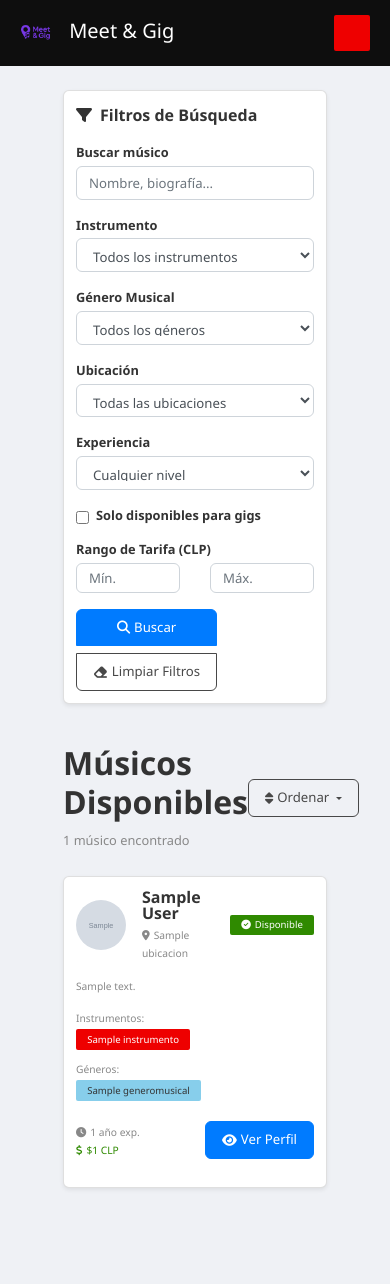
After one commit to pipejarad/meetandgig, a Django app: page /buscar/ in a window 390 px wide. The commit adds this page. Run offline with Django 4.2, Linux system fonts and the light colour scheme; tables that the repository leaves empty hold one stand-in row (values such as "Sample post"); grey boxes marked "Sample" are stand-in pictures; some libraries are stand-ins or nearby versions.

Commit message:
feat: implementar búsqueda y listado completo de portafolios (Ticket 2.8)
FUNCIONALIDADES PRINCIPALES:
✅ Vista de búsqueda avanzada con filtros múltiples
✅ Sistema de paginación con preservación de filtros
✅ Ordenamiento por múltiples criterios
✅ Interface responsive con Bootstrap 4

BACKEND IMPLEMENTADO:
- Vista buscar_portafolios() con queries optimizadas
- Filtros: instrumento, género, ubicación, experiencia, disponibilidad, tarifas
- select_related() y prefetch_related() para performance
- Búsqueda por texto en biografía y datos de usuario
- Ordenamiento: recientes, nombre, experiencia, tarifa asc/desc
- Paginación robusta con Django Paginator

FRONTEND DESARROLLADO:
- Template buscar_portafolios.html completamente responsive
- Card de filtros sticky en desktop, apilada en móvil
- Grid de resultados con hover effects y información completa
- Paginación avanzada con preservación de parámetros GET
- Estados vacíos y mensajes contextuales
- Compatibilidad 100% Bootstrap 4

NAVEGACIÓN Y URLS:
- URLs: /buscar/ y /musicos/ (alias)
- Integración con página de inicio actualizada
- Enlaces 'Explorar Músicos' y 'Ver Todos' funcionando

ARQUITECTURA:
- Consultas M2M optimizadas con DISTINCT
- Manejo de errores en conversión de tipos
- Layout col-lg-3/col-lg-9 completamente responsive
- CSS personalizado con media queries

VALOR MVP:
- +5% progreso hacia 60% MVP (funcionalidad core marketplace)
- Flujo completo: Registro → Crear Portafolio → Ser Encontrado
- Base sólida para Sprint 3 (ofertas laborales)
- Transición de demo a aplicación marketplace real

COMPATIBILIDAD:
- Clases Bootstrap 5 corregidas a Bootstrap 4
- badge-primary, form-control, data-toggle
- Espaciado manual en lugar de gap utilities
- Dropdown menu funcional con data-toggle

```diff
--- /dev/null
+++ b/usuarios/templates/usuarios/buscar_portafolios.html
@@ -0,0 +1,344 @@
+{% extends 'base.html' %}
+{% load static %}
+
+{% block title %}{{ titulo }} - Meet & Gig{% endblock %}
+
+{% block content %}
+<div class="container-fluid py-4">
+  <div class="row">
+    <!-- Sidebar de Filtros -->
+    <div class="col-lg-3 col-md-4 mb-4">
+      <div class="card sticky-top" style="top: 20px;">
+        <div class="card-header">
+          <h5 class="card-title mb-0">
+            <i class="fas fa-filter mr-2"></i>Filtros de Búsqueda
+          </h5>
+        </div>
+        <div class="card-body">
+          <form method="GET" id="filtros-form">
+            <!-- Búsqueda por Texto -->
+            <div class="mb-3">
+              <label for="q" class="form-label">Buscar músico</label>
+              <input type="text"
+                     class="form-control"
+                     id="q"
+                     name="q"
+                     placeholder="Nombre, biografía..."
+                     value="{{ filtros_aplicados.query }}">
+            </div>
+
+            <!-- Filtro por Instrumento -->
+            <div class="mb-3">
+              <label for="instrumento" class="form-label">Instrumento</label>
+              <select class="form-control" id="instrumento" name="instrumento">
+                <option value="">Todos los instrumentos</option>
+                {% for instrumento in instrumentos %}
+                <option value="{{ instrumento.id }}"
+                        {% if filtros_aplicados.instrumento_id == instrumento.id|stringformat:"s" %}selected{% endif %}>
+                  {{ instrumento.nombre }}
+                </option>
+                {% endfor %}
+              </select>
+            </div>
+
+            <!-- Filtro por Género -->
+            <div class="mb-3">
+              <label for="genero" class="form-label">Género Musical</label>
+              <select class="form-control" id="genero" name="genero">
+                <option value="">Todos los géneros</option>
+                {% for genero in generos %}
+                <option value="{{ genero.id }}"
+                        {% if filtros_aplicados.genero_id == genero.id|stringformat:"s" %}selected{% endif %}>
+                  {{ genero.nombre }}
+                </option>
+                {% endfor %}
+              </select>
+            </div>
+
+            <!-- Filtro por Ubicación -->
+            <div class="mb-3">
+              <label for="ubicacion" class="form-label">Ubicación</label>
+              <select class="form-control" id="ubicacion" name="ubicacion">
+                <option value="">Todas las ubicaciones</option>
+                {% for ubicacion in ubicaciones %}
+                <option value="{{ ubicacion.id }}"
+                        {% if filtros_aplicados.ubicacion_id == ubicacion.id|stringformat:"s" %}selected{% endif %}>
+                  {{ ubicacion.nombre }}
+                </option>
+                {% endfor %}
+              </select>
+            </div>
+
+            <!-- Filtro por Nivel de Experiencia -->
+            <div class="mb-3">
+              <label for="nivel_experiencia" class="form-label">Experiencia</label>
+              <select class="form-control" id="nivel_experiencia" name="nivel_experiencia">
+                <option value="">Cualquier nivel</option>
+                {% for nivel in niveles_experiencia %}
+                <option value="{{ nivel.id }}"
+                        {% if filtros_aplicados.nivel_id == nivel.id|stringformat:"s" %}selected{% endif %}>
+                  {{ nivel.nombre }}
+                </option>
+                {% endfor %}
+              </select>
+            </div>
+
+            <!-- Filtro por Disponibilidad -->
+            <div class="mb-3">
+              <div class="form-check">
+                <input class="form-check-input"
+                       type="checkbox"
+                       id="disponible"
+                       name="disponible"
+                       value="true"
+                       {% if filtros_aplicados.disponible == 'true' %}checked{% endif %}>
+                <label class="form-check-label" for="disponible">
+                  Solo disponibles para gigs
+                </label>
+              </div>
+            </div>
+
+            <!-- Filtros por Tarifa -->
+            <div class="mb-3">
+              <label class="form-label">Rango de Tarifa (CLP)</label>
+              <div class="row">
+                <div class="col-6">
+                  <input type="number"
+                         class="form-control form-control-sm"
+                         name="tarifa_min"
+                         placeholder="Mín."
+                         value="{{ filtros_aplicados.tarifa_min }}">
+                </div>
+                <div class="col-6">
+                  <input type="number"
+                         class="form-control form-control-sm"
+                         name="tarifa_max"
+                         placeholder="Máx."
+                         value="{{ filtros_aplicados.tarifa_max }}">
+                </div>
+              </div>
+            </div>
+
+            <div class="btn-group-vertical">
+              <button type="submit" class="btn btn-primary mb-2">
+                <i class="fas fa-search mr-1"></i>Buscar
+              </button>
+              <a href="{% url 'buscar_portafolios' %}" class="btn btn-outline-secondary">
+                <i class="fas fa-eraser mr-1"></i>Limpiar Filtros
+              </a>
+            </div>
+          </form>
+        </div>
+      </div>
+    </div>
+
+    <!-- Resultados de Búsqueda -->
+    <div class="col-lg-9 col-md-8">
+      <!-- Header de Resultados -->
+      <div class="d-flex justify-content-between align-items-center mb-4">
+        <div>
+          <h2>Músicos Disponibles</h2>
+          <p class="text-muted mb-0">
+            {% if total_resultados %}
+              {{ total_resultados }} músico{{ total_resultados|pluralize }} encontrado{{ total_resultados|pluralize }}
+              {% if filtros_aplicados.query %}para "{{ filtros_aplicados.query }}"{% endif %}
+            {% else %}
+              No se encontraron músicos
+            {% endif %}
+          </p>
+        </div>
+
+        <!-- Ordenamiento -->
+        <div class="dropdown">
+          <button class="btn btn-outline-secondary dropdown-toggle"
+                  type="button"
+                  data-toggle="dropdown">
+            <i class="fas fa-sort mr-1"></i>Ordenar
+          </button>
+          <div class="dropdown-menu">
+            <a class="dropdown-item" href="?{{ request.GET.urlencode }}&orden=recientes">Más recientes</a>
+            <a class="dropdown-item" href="?{{ request.GET.urlencode }}&orden=nombre">Por nombre</a>
+            <a class="dropdown-item" href="?{{ request.GET.urlencode }}&orden=experiencia">Por experiencia</a>
+            <a class="dropdown-item" href="?{{ request.GET.urlencode }}&orden=tarifa_asc">Tarifa: menor a mayor</a>
+            <a class="dropdown-item" href="?{{ request.GET.urlencode }}&orden=tarifa_desc">Tarifa: mayor a menor</a>
+          </div>
+        </div>
+      </div>
+
+      <!-- Grid de Resultados -->
+      {% if portafolios %}
+      <div class="row">
+        {% for portafolio in portafolios %}
+        <div class="col-lg-6 col-xl-4 mb-4">
+          <div class="card h-100 shadow-sm hover-card">
+            <div class="card-body">
+              <!-- Header del Card -->
+              <div class="d-flex align-items-center mb-3">
+                {% if portafolio.usuario.foto_perfil %}
+                  <img src="{{ portafolio.usuario.foto_perfil.url }}"
+                       class="rounded-circle mr-3"
+                       width="50"
+                       height="50"
+                       alt="Foto de {{ portafolio.usuario.get_full_name }}"
+                       style="object-fit: cover;">
+                {% else %}
+                  <div class="bg-primary rounded-circle mr-3 d-flex align-items-center justify-content-center"
+                       style="width: 50px; height: 50px;">
+                    <i class="fas fa-user text-white"></i>
+                  </div>
+                {% endif %}
+                <div class="flex-grow-1">
+                  <h5 class="card-title mb-1">
+                    {{ portafolio.usuario.get_full_name|default:portafolio.usuario.username }}
+                  </h5>
+                  <small class="text-muted">
+                    <i class="fas fa-map-marker-alt mr-1"></i>{{ portafolio.ubicacion.nombre }}
+                  </small>
+                </div>
+                {% if portafolio.disponible_para_gigs %}
+                <span class="badge badge-success">
+                  <i class="fas fa-check-circle mr-1"></i>Disponible
+                </span>
+                {% endif %}
+              </div>
+
+              <!-- Biografía -->
+              {% if portafolio.biografia %}
+              <p class="card-text text-muted small mb-3">
+                {{ portafolio.biografia|truncatewords:20 }}
+              </p>
+              {% endif %}
+
+              <!-- Instrumentos -->
+              <div class="mb-2">
+                <small class="text-muted d-block mb-1">Instrumentos:</small>
+                {% for pi in portafolio.get_instrumentos_principales|slice:":3" %}
+                  <span class="badge badge-primary mr-1 mb-1">{{ pi.instrumento.nombre }}</span>
+                {% empty %}
+                  <span class="text-muted small">No especificados</span>
+                {% endfor %}
+                {% if portafolio.get_instrumentos_principales.count > 3 %}
+                  <span class="text-muted small">+{{ portafolio.get_instrumentos_principales.count|add:"-3" }} más</span>
+                {% endif %}
+              </div>
+
+              <!-- Géneros -->
+              <div class="mb-3">
+                <small class="text-muted d-block mb-1">Géneros:</small>
+                {% for pg in portafolio.get_generos|slice:":2" %}
+                  <span class="badge badge-secondary mr-1 mb-1">{{ pg.genero.nombre }}</span>
+                {% empty %}
+                  <span class="text-muted small">No especificados</span>
+                {% endfor %}
+                {% if portafolio.get_generos.count > 2 %}
+                  <span class="text-muted small">+{{ portafolio.get_generos.count|add:"-2" }} más</span>
+                {% endif %}
+              </div>
+
+              <!-- Footer del Card -->
+              <div class="d-flex justify-content-between align-items-center mt-auto">
+                <div>
+                  <small class="text-muted">
+                    <i class="fas fa-clock mr-1"></i>{{ portafolio.años_experiencia }} año{{ portafolio.años_experiencia|pluralize }} exp.
+                  </small>
+                  {% if portafolio.tarifa_base and portafolio.show_tarifa %}
+                  <br>
+                  <small class="text-success fw-bold">
+                    <i class="fas fa-dollar-sign mr-1"></i>${{ portafolio.tarifa_base|floatformat:0 }} CLP
+                  </small>
+                  {% endif %}
+                </div>
+                <a href="{% url 'ver_portafolio_musico' portafolio.usuario.username %}"
+                   class="btn btn-primary btn-sm">
+                  <i class="fas fa-eye mr-1"></i>Ver Perfil
+                </a>
+              </div>
+            </div>
+          </div>
+        </div>
+        {% endfor %}
+      </div>
+
+      <!-- Paginación -->
+      {% if portafolios.has_other_pages %}
+      <nav aria-label="Paginación" class="mt-5">
+        <ul class="pagination justify-content-center">
+          {% if portafolios.has_previous %}
+            <li class="page-item">
+              <a class="page-link" href="?{% for key, value in filtros_aplicados.items %}{% if value %}{{ key }}={{ value }}&{% endif %}{% endfor %}page={{ portafolios.previous_page_number }}">
+                <i class="fas fa-chevron-left"></i>
+              </a>
+            </li>
+          {% endif %}
+
+          {% for num in portafolios.paginator.page_range %}
+            {% if portafolios.number == num %}
+              <li class="page-item active">
+                <span class="page-link">{{ num }}</span>
+              </li>
+            {% elif num > portafolios.number|add:'-3' and num < portafolios.number|add:'3' %}
+              <li class="page-item">
+                <a class="page-link" href="?{% for key, value in filtros_aplicados.items %}{% if value %}{{ key }}={{ value }}&{% endif %}{% endfor %}page={{ num }}">{{ num }}</a>
+              </li>
+            {% endif %}
+          {% endfor %}
+
+          {% if portafolios.has_next %}
+            <li class="page-item">
+              <a class="page-link" href="?{% for key, value in filtros_aplicados.items %}{% if value %}{{ key }}={{ value }}&{% endif %}{% endfor %}page={{ portafolios.next_page_number }}">
+                <i class="fas fa-chevron-right"></i>
+              </a>
+            </li>
+          {% endif %}
+        </ul>
+      </nav>
+      {% endif %}
+
+      {% else %}
+      <!-- Estado Vacío -->
+      <div class="text-center py-5">
+        <i class="fas fa-search fa-4x text-muted mb-4"></i>
+        <h3 class="text-muted">No se encontraron músicos</h3>
+        <p class="text-muted mb-4">
+          {% if filtros_aplicados.query or filtros_aplicados.instrumento_id or filtros_aplicados.genero_id %}
+            Intenta modificar los filtros de búsqueda para encontrar más resultados.
+          {% else %}
+            Actualmente no hay músicos registrados con portafolios activos.
+          {% endif %}
+        </p>
+        <div class="d-flex justify-content-center">
+          <a href="{% url 'buscar_portafolios' %}" class="btn btn-outline-primary mr-2">
+            <i class="fas fa-eraser mr-1"></i>Limpiar Filtros
+          </a>
+          <a href="{% url 'registro' %}" class="btn btn-primary">
+            <i class="fas fa-user-plus mr-1"></i>Registrarse como Músico
+          </a>
+        </div>
+      </div>
+      {% endif %}
+    </div>
+  </div>
+</div>
+
+<style>
+.hover-card {
+  transition: transform 0.2s ease-in-out, box-shadow 0.2s ease-in-out;
+}
+
+.hover-card:hover {
+  transform: translateY(-3px);
+  box-shadow: 0 6px 20px rgba(0,0,0,0.15) !important;
+}
+
+.sticky-top {
+  z-index: 1020;
+}
+
+@media (max-width: 768px) {
+  .sticky-top {
+    position: relative !important;
+    top: auto !important;
+  }
+}
+</style>
+{% endblock %}
--- a/usuarios/urls.py
+++ b/usuarios/urls.py
@@ -22,4 +22,8 @@ urlpatterns = [
 
     # URLs del perfil público
     path('perfil/<str:username>/', views.ver_perfil_musico, name='ver_perfil_musico'),
+
+    # URLs de búsqueda (Ticket 2.8)
+    path('buscar/', views.buscar_portafolios, name='buscar_portafolios'),
+    path('musicos/', views.buscar_portafolios, name='listar_portafolios'),
 ]
--- a/usuarios/views.py
+++ b/usuarios/views.py
@@ -485,3 +485,121 @@ def ver_perfil_musico(request, username):
         'titulo': f'Perfil de {usuario.get_full_name() or usuario.username}'
     }
     return render(request, 'usuarios/ver_perfil_musico.html', context)
+
+
+def buscar_portafolios(request):
+    """Vista de búsqueda y listado de portafolios musicales"""
+    from django.core.paginator import Paginator
+    from django.db.models import Q
+    from .models import Instrumento, Genero, NivelExperiencia, Ubicacion
+
+    portafolios = Portafolio.objects.filter(activo=True).select_related(
+        'usuario', 'ubicacion', 'nivel_experiencia'
+    ).prefetch_related(
+        'portafolio_instrumentos__instrumento',
+        'portafolio_generos__genero'
+    )
+
+    # Obtener parámetros de búsqueda
+    query = request.GET.get('q', '')
+    instrumento_id = request.GET.get('instrumento', '')
+    genero_id = request.GET.get('genero', '')
+    ubicacion_id = request.GET.get('ubicacion', '')
+    nivel_id = request.GET.get('nivel_experiencia', '')
+    disponible = request.GET.get('disponible', '')
+    tarifa_min = request.GET.get('tarifa_min', '')
+    tarifa_max = request.GET.get('tarifa_max', '')
+    ordenar = request.GET.get('orden', 'recientes')
+
+    # Filtros de búsqueda por texto
+    if query:
+        portafolios = portafolios.filter(
+            Q(usuario__first_name__icontains=query) |
+            Q(usuario__last_name__icontains=query) |
+            Q(usuario__username__icontains=query) |
+            Q(biografia__icontains=query) |
+            Q(formacion_musical__icontains=query)
+        )
+
+    # Filtros por instrumento (M2M)
+    if instrumento_id:
+        portafolios = portafolios.filter(
+            portafolio_instrumentos__instrumento_id=instrumento_id
+        ).distinct()
+
+    # Filtros por género (M2M)
+    if genero_id:
+        portafolios = portafolios.filter(
+            portafolio_generos__genero_id=genero_id
+        ).distinct()
+
+    # Filtros por ubicación (FK)
+    if ubicacion_id:
+        portafolios = portafolios.filter(ubicacion_id=ubicacion_id)
+
+    # Filtros por nivel de experiencia (FK)
+    if nivel_id:
+        portafolios = portafolios.filter(nivel_experiencia_id=nivel_id)
+
+    # Filtro por disponibilidad
+    if disponible == 'true':
+        portafolios = portafolios.filter(disponible_para_gigs=True)
+
+    # Filtros por rango de tarifas
+    if tarifa_min:
+        try:
+            portafolios = portafolios.filter(tarifa_base__gte=int(tarifa_min))
+        except ValueError:
+            pass
+
+    if tarifa_max:
+        try:
+            portafolios = portafolios.filter(tarifa_base__lte=int(tarifa_max))
+        except ValueError:
+            pass
+
+    # Ordenamiento
+    if ordenar == 'nombre':
+        portafolios = portafolios.order_by('usuario__first_name', 'usuario__last_name')
+    elif ordenar == 'experiencia':
+        portafolios = portafolios.order_by('-años_experiencia')
+    elif ordenar == 'tarifa_asc':
+        portafolios = portafolios.filter(tarifa_base__isnull=False).order_by('tarifa_base')
+    elif ordenar == 'tarifa_desc':
+        portafolios = portafolios.filter(tarifa_base__isnull=False).order_by('-tarifa_base')
+    else:  # 'recientes' por defecto
+        portafolios = portafolios.order_by('-fecha_actualizacion')
+
+    # Paginación
+    paginator = Paginator(portafolios, 12)
+    page_number = request.GET.get('page')
+    portafolios_page = paginator.get_page(page_number)
+
+    # Obtener opciones para filtros
+    instrumentos = Instrumento.objects.all().order_by('nombre')
+    generos = Genero.objects.all().order_by('nombre')
+    ubicaciones = Ubicacion.objects.filter(activo=True).order_by('nombre')
+    niveles_experiencia = NivelExperiencia.objects.all().order_by('orden')
+
+    context = {
+        'portafolios': portafolios_page,
+        'instrumentos': instrumentos,
+        'generos': generos,
+        'ubicaciones': ubicaciones,
+        'niveles_experiencia': niveles_experiencia,
+        'filtros_aplicados': {
+            'query': query,
+            'instrumento_id': instrumento_id,
+            'genero_id': genero_id,
+            'ubicacion_id': ubicacion_id,
+            'nivel_id': nivel_id,
+            'disponible': disponible,
+            'tarifa_min': tarifa_min,
+            'tarifa_max': tarifa_max,
+            'ordenar': ordenar,
+        },
+        'total_resultados': paginator.count,
+        'titulo': 'Buscar Músicos',
+    }
+
+    return render(request, 'usuarios/buscar_portafolios.html', context)
```
Also changed, not shown: usuarios/templates/usuarios/inicio.html (+3 -6 lines).
